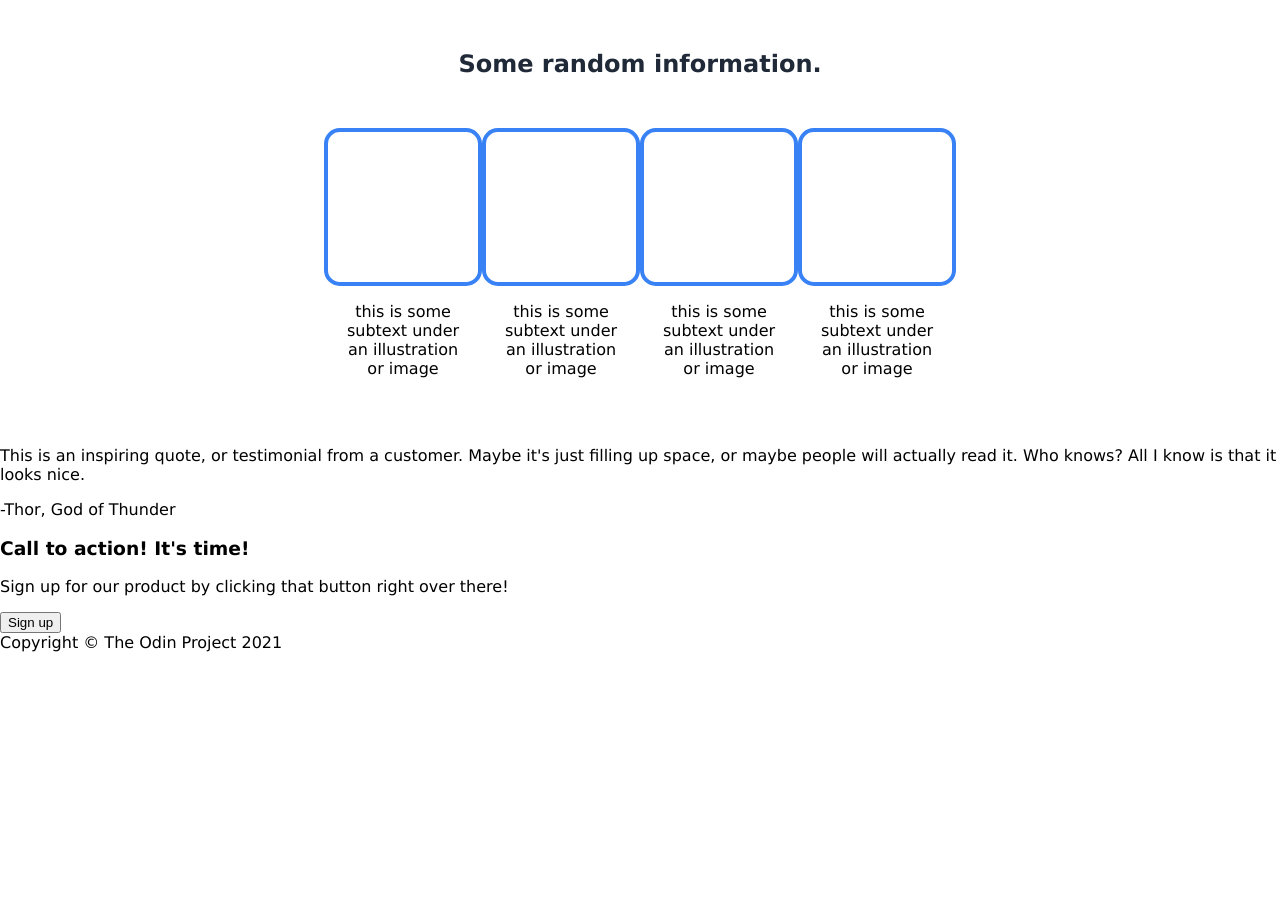
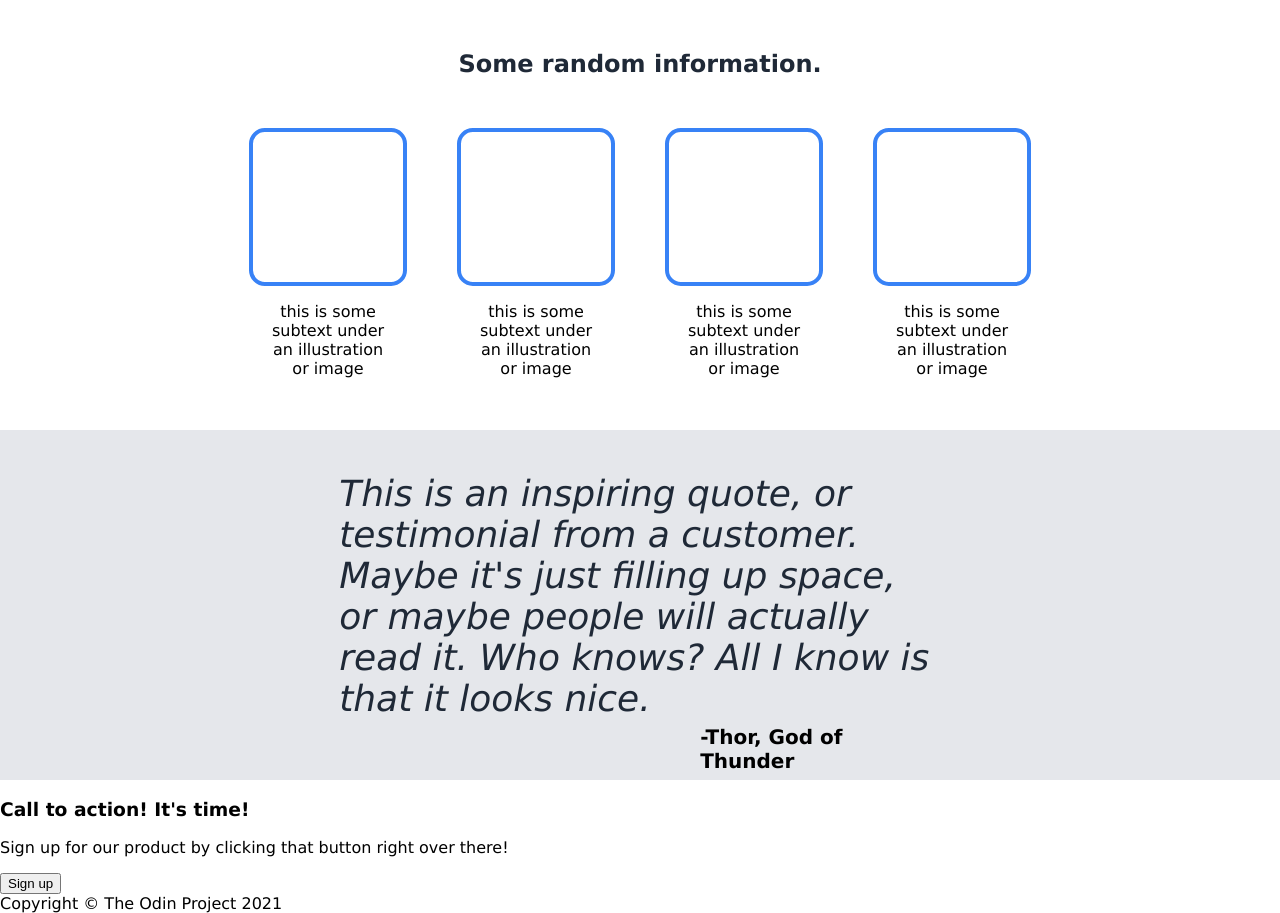
Before and after one commit to aidanwsimmons/odin-landing-page, a plain HTML site: page index.html in a window 1280 px wide. Shown: the part 580-1493 px from the top of the page. Before the commit the page ends 1232 px from the top, so only its background shows below. Drawn offline with Linux system fonts and the light colour scheme.

Commit message:
quote section styling

```diff
--- a/styles.css
+++ b/styles.css
@@ -89,7 +89,7 @@ h2{
 .images{
     display: flex;
     justify-content: center;
-    gap: 30px;
+    gap: 80px;
 }
 
 
@@ -108,3 +108,27 @@ h2{
     border: 4px solid #3882f6;
     border-radius: 10%;
 }
+
+.quotes{
+    display: flex;
+    flex-direction: column;
+    background-color: #E5E7EB;
+    height: 350px;
+    align-items: center;
+    justify-content: center;
+    padding: 0 26.5%;
+}
+
+.quotes>p{
+    font-size: 36px;
+    color: #1F2937;
+    font-style: oblique;
+    font-weight: 100;
+}
+
+.quotes>span{
+    font-weight: 900;
+    padding-left: 60%;
+    font-size: 20px;
+    margin-top: -30px;
+}
```
